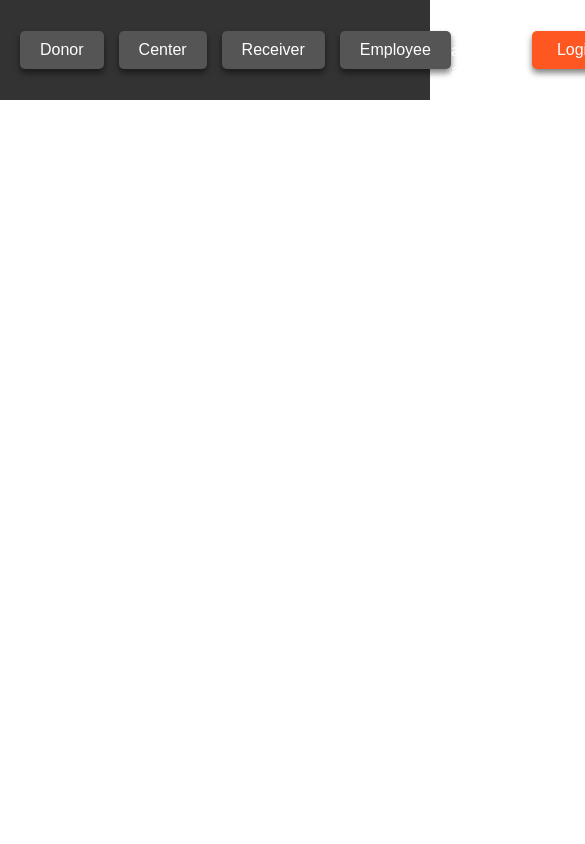
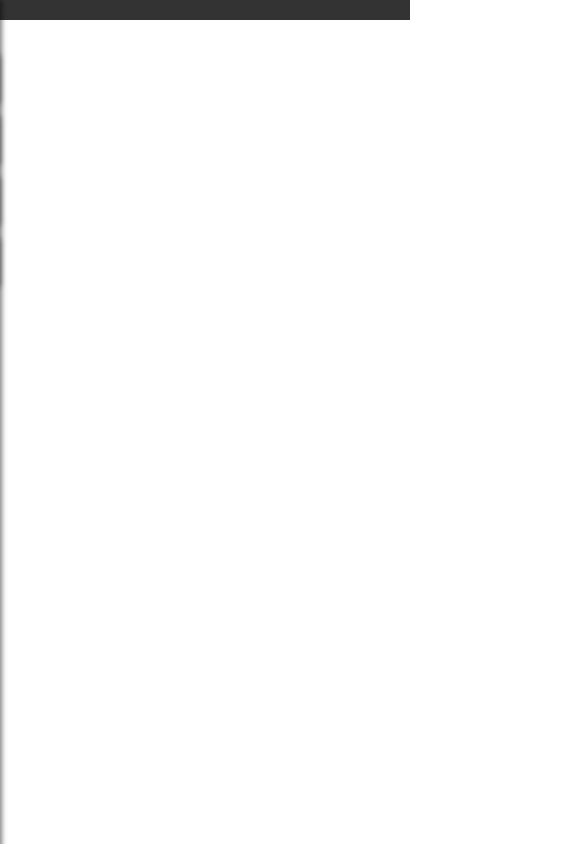
Before and after one commit to Arunitdy/Food-Donation-and-Distribution-Management-System, a React (Create React App) app in the folder client/: page / in a window 390 px wide. Shown: the top 844 px of the page, 585 px wide, since content can reach past the window. Built offline with nearby package versions, Linux system fonts and the light colour scheme.

Commit message:
design for small screen sizes using media queries

```diff
--- a/client/src/App.css
+++ b/client/src/App.css
@@ -18,7 +18,6 @@ input{
   justify-content: space-between; /* Aligns the NavButton and Sign button inline */
   align-items: center; /* Vertically centers items */
   width: 100%;
-  min-width: 360px;
 }
 /* NavButton group container */
 .NavButton {
@@ -82,3 +81,89 @@ Button:active {
   background-color: #777;
   transition: background-color 0.3s ease;
 }
+/* General mobile styles */
+@media (max-width: 768px) {
+  .NavBar {
+    justify-content: flex-start;  /* Align items to the left */
+    padding: 10px;
+  }
+
+  .NavBar-Auth {
+    display: none;  /* Hide the login/create account buttons on mobile */
+  }
+
+  /* Menu toggle (hamburger button) */
+  .menu-toggle {
+    font-size: 30px;
+    background-color: transparent;
+    border: none;
+    color: white;
+    cursor: pointer;
+    margin-right: 10px;
+  }
+
+  /* Sliding menu container */
+  .NavButton {
+    position: fixed;
+    left: -250px;
+    top: 0;
+    height: 100%;
+    width: 250px;
+    background-color: #333;
+    display: flex;
+    flex-direction: column;
+    gap: 10px;
+    padding-top: 50px;
+    transition: left 0.3s ease;
+    box-shadow: 2px 0 5px rgba(0,0,0,0.5);
+  }
+
+  .NavButton.open {
+    left: 0;  /* Slide in when menu is open */
+  }
+
+  .individual-NavButton {
+    background-color: #555;
+    color: white;
+    padding: 15px;
+    font-size: 18px;
+    text-align: left;
+    border: none;
+    width: 100%;
+    transition: background-color 0.3s ease;
+  }
+
+  .individual-NavButton:hover {
+    background-color: #777;
+  }
+}
+
+/* For larger screens, the NavButton stays inline */
+@media (min-width: 769px) {
+  .NavButton {
+    display: flex;
+    position: relative;
+    left: 0;
+    box-shadow: none;
+  }
+
+  .menu-toggle {
+    display: none;  /* Hide the hamburger button */
+  }
+
+  .NavBar-Auth {
+    display: flex;
+  }
+}
+
+/* Additional CSS for buttons and login */
+.navBar-a-create-new-account {
+  color: white;
+  text-decoration: none;
+  font-size: 16px;
+  margin-right: 10px;
+}
+
+.navBar-a-create-new-account:hover {
+  text-decoration: underline;
+}
```
